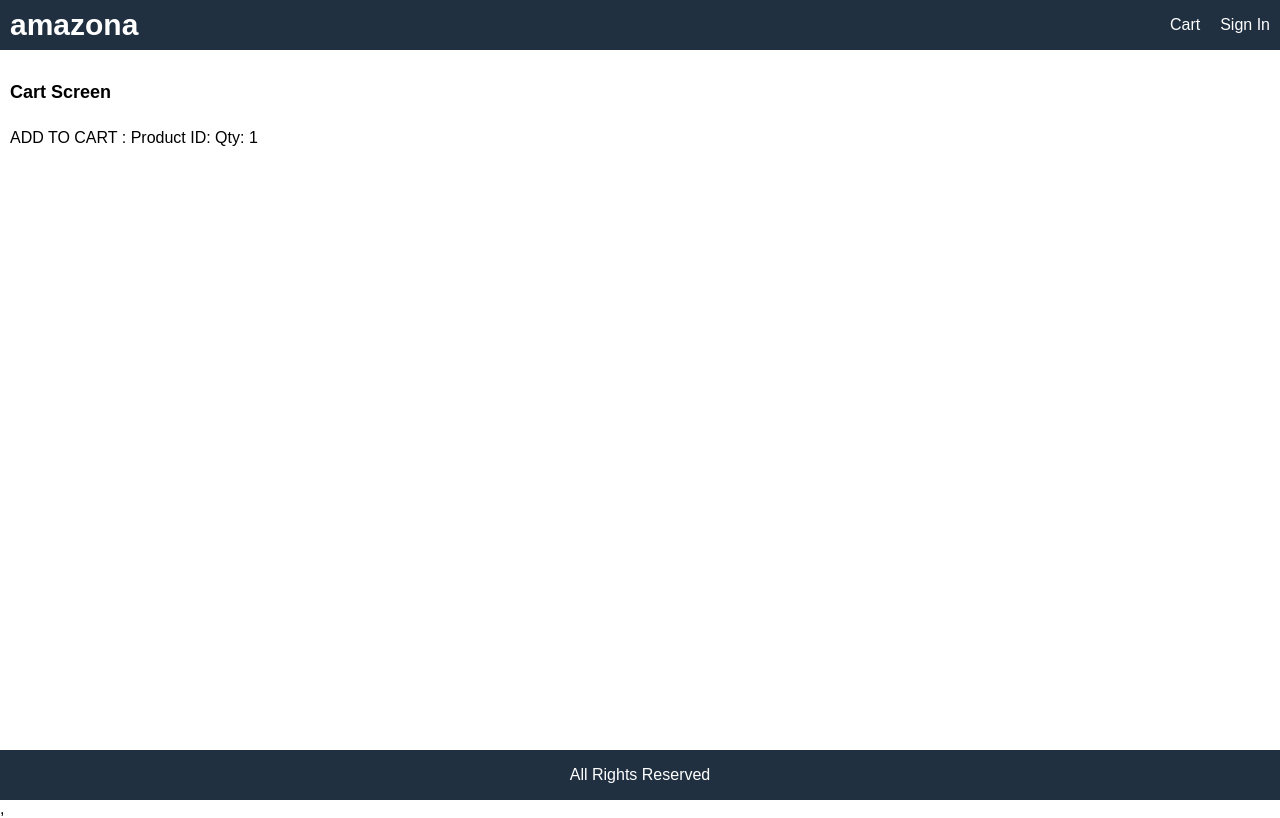
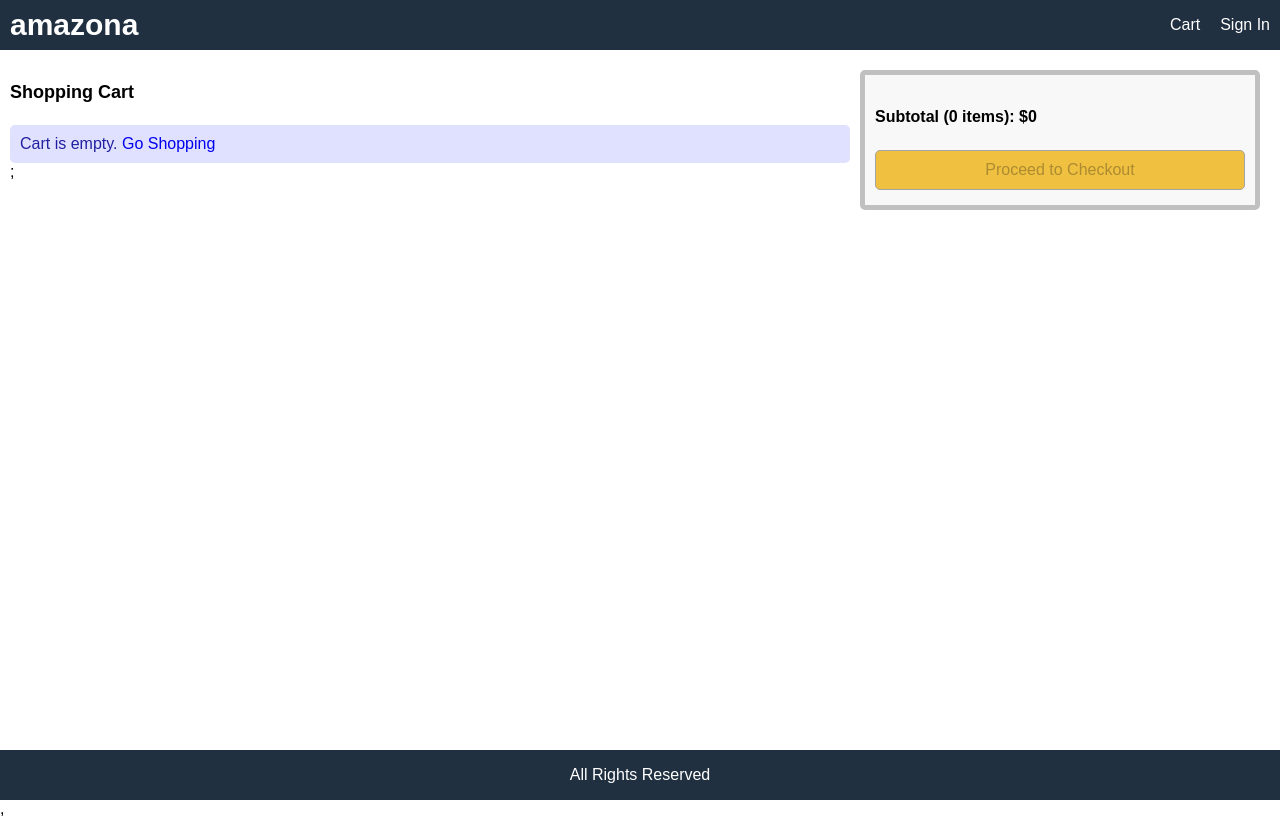
Before and after one commit to aman-fullstack-1192/Amazona, a React (Create React App) app in the folder frontend/: page /cart in a window 1280 px wide. Built offline with nearby package versions, Linux system fonts and the light colour scheme.

Commit message:
added cart screen functions

```diff
--- a/frontend/src/index.css
+++ b/frontend/src/index.css
@@ -140,10 +140,19 @@
   flex: 2 1 50rem;
 }
 
+.min-30 {
+  min-width: 30rem;
+}
+
 /* IMAGES */
 
 image {
   border-radius: 0.5rem;
+}
+
+img.small {
+  max-width: 5rem;
+  width: 100%;
 }
 img.medium {
   max-width: 29rem;
--- a/frontend/src/screens/CartScreen.js
+++ b/frontend/src/screens/CartScreen.js
@@ -1,6 +1,8 @@
 import React, { useEffect } from "react";
-import { useDispatch } from "react-redux";
+import { useDispatch, useSelector } from "react-redux";
+import { Link } from "react-router-dom";
 import { addToCart } from "../actions/cartActions";
+import MessageBox from "../components/MessageBox";
 
 export default function CartScreen(props) {
   const productId = props.match.params.id;
@@ -8,18 +10,98 @@
     ? Number(props.location.search.split("=")[1])
     : 1;
 
+  const cart = useSelector((state) => state.cart);
+  const { cartItems } = cart;
   const dispatch = useDispatch();
   useEffect(() => {
     if (productId) {
       dispatch(addToCart(productId, qty));
     }
   }, [dispatch, productId, qty]);
+
+  const removeFromCartHandler = (id) => {
+    //delete actio
+  };
+
+  const checkoutHandler = () => {
+    props.history.push("/signin?redirect=shipping");
+  };
   return (
-    <div>
-      <h1>Cart Screen</h1>
-      <p>
-        ADD TO CART : Product ID: {productId} Qty: {qty}{" "}
-      </p>
+    <div className="row top">
+      <div className="col-2">
+        <h1>Shopping Cart</h1>
+        {cartItems.length === 0 ? (
+          <MessageBox>
+            Cart is empty. <Link to="/">Go Shopping</Link>
+          </MessageBox>
+        ) : (
+          <ul>
+            {cartItems.map((item) => (
+              <li key={item.product}>
+                <div className="row">
+                  <div>
+                    <img
+                      src={item.image}
+                      alt={item.name}
+                      className="small"
+                    ></img>
+                  </div>
+                  <div className="min-30">
+                    <Link to={`/product/${item.product}`}>{item.name}</Link>
+                  </div>
+                  <div>
+                    <select
+                      value={item.qty}
+                      onChange={(e) =>
+                        dispatch(
+                          addToCart(item.product, Number(e.target.value))
+                        )
+                      }
+                    >
+                      {[...Array(item.countInStock).keys()].map((x) => (
+                        <option key={x + 1} value={x + 1}>
+                          {x + 1}
+                        </option>
+                      ))}
+                    </select>
+                  </div>
+                  <div>${item.price}</div>
+                  <div>
+                    <button
+                      type="button"
+                      onClick={() => removeFromCartHandler(item.product)}
+                    >
+                      Delete
+                    </button>
+                  </div>
+                </div>
+              </li>
+            ))}
+          </ul>
+        )}
+      </div>
+      <div className="col-1">
+        <div className="card card-body">
+          <ul>
+            <li>
+              <h2>
+                Subtotal ({cartItems.reduce((a, c) => a + c.qty, 0)} items): $
+                {cartItems.reduce((a, c) => a + c.price * c.qty, 0)}
+              </h2>
+            </li>
+            <li>
+              <button
+                type="button"
+                onClick={checkoutHandler}
+                className="primary block"
+                disabled={cartItems.length === 0}
+              >
+                Proceed to Checkout
+              </button>
+            </li>
+          </ul>
+        </div>
+      </div>
     </div>
   );
 }
```
